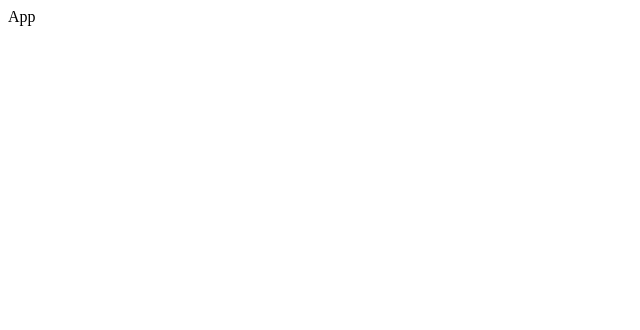
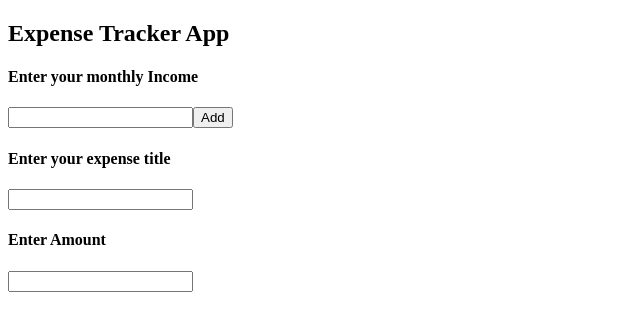
Before and after one commit to AshutoshKr1098/expense-tracker, a React (Create React App) app: page / in a window 1280 px wide. Shown: the top 330 px of the page, without its empty margins (0-640 px from the left). Built offline with nearby package versions, Linux system fonts and the light colour scheme.

Commit message:
added JSX for Expense and Income

```diff
--- a/src/components/App.js
+++ b/src/components/App.js
@@ -1,7 +1,13 @@
 import React, { Component } from "react";
+import ExpenseForm from "./ExpenseForm";
 class App extends Component {
   render() {
-    return <div>App</div>;
+    return (
+      <div>
+        <h2>Expense Tracker App</h2>
+        <ExpenseForm />
+      </div>
+    );
   }
 }
 
--- /dev/null
+++ b/src/components/Expense.js
@@ -0,0 +1,17 @@
+import React, { Component } from "react";
+import Input from "./Input";
+class Expense extends Component {
+  state = {};
+  render() {
+    return (
+      <div className="expense">
+        <h4>Enter your expense title</h4>
+        <Input />
+        <h4>Enter Amount</h4>
+        <Input />
+      </div>
+    );
+  }
+}
+
+export default Expense;
--- /dev/null
+++ b/src/components/ExpenseForm.js
@@ -0,0 +1,18 @@
+import React, { Component } from "react";
+import Income from "./Income";
+import Expense from "./Expense";
+
+class ExpenseForm extends Component {
+  render() {
+    return (
+      <div className="expenseform">
+        <form>
+          <Income />
+          <Expense />
+        </form>
+      </div>
+    );
+  }
+}
+
+export default ExpenseForm;
--- /dev/null
+++ b/src/components/Income.js
@@ -0,0 +1,16 @@
+import React, { Component } from "react";
+import Input from "./Input";
+class Income extends Component {
+  state = {};
+  render() {
+    return (
+      <div className="income">
+        <h4>Enter your monthly Income</h4>
+        <Input />
+        <button>Add</button>
+      </div>
+    );
+  }
+}
+
+export default Income;
--- /dev/null
+++ b/src/components/Input.js
@@ -0,0 +1,9 @@
+import React, { Component } from "react";
+import "../assets/style.css";
+class Input extends Component {
+  render() {
+    return <input className="input" type="text" />;
+  }
+}
+
+export default Input;
```
Also changed, not shown: src/assets/style.css (added).
